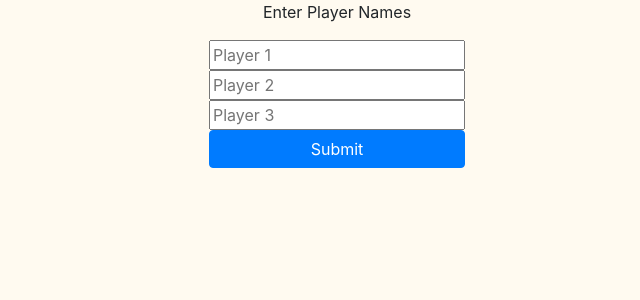
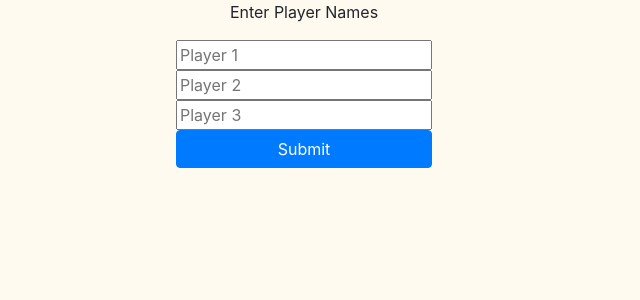
Before and after one commit to sjo91190/zoomzy, a Python web app: template app/templates/j_party/assign.html in a window 1280 px wide. Shown: the part 56-356 px from the top of the page, without its empty margins (336-976 px from the left). Run offline with Jinja, Linux system fonts and the light colour scheme; the template is opened without the code that fills it, so the values that code supplies are empty.

Commit message:
stable, need to make form an UI adjustments in j-party

```diff
--- a/app/j_party/views.py
+++ b/app/j_party/views.py
@@ -156,7 +156,9 @@ def jparty():
                                                 status=status,
                                                 value=value,
                                                 id=question_id))
-                    print(answer)
+                    print(f"""****************************
+        {answer}
+****************************""")
                     return redirect(url_for("j_party.jparty", id=question_id, reload=True))
 
         # if request.form.get("loadme"):
--- a/app/templates/j_party/assign.html
+++ b/app/templates/j_party/assign.html
@@ -1,9 +1,13 @@
 {% extends "base.html" %}
+
+{% block title %}
+J-Party! - Assigning Players
+{% endblock title %}
 
 {%  block content %}
 <div class="container">
-    <div class="row">
-        <div class="offset-md-5">
+    <div class="row justify-content-md-center">
+        <div class="col-md-auto">
             <div class="form-group">
                 <p style="text-align:center">Enter Player Names</p>
                 {% for i in range(3) %}
```
